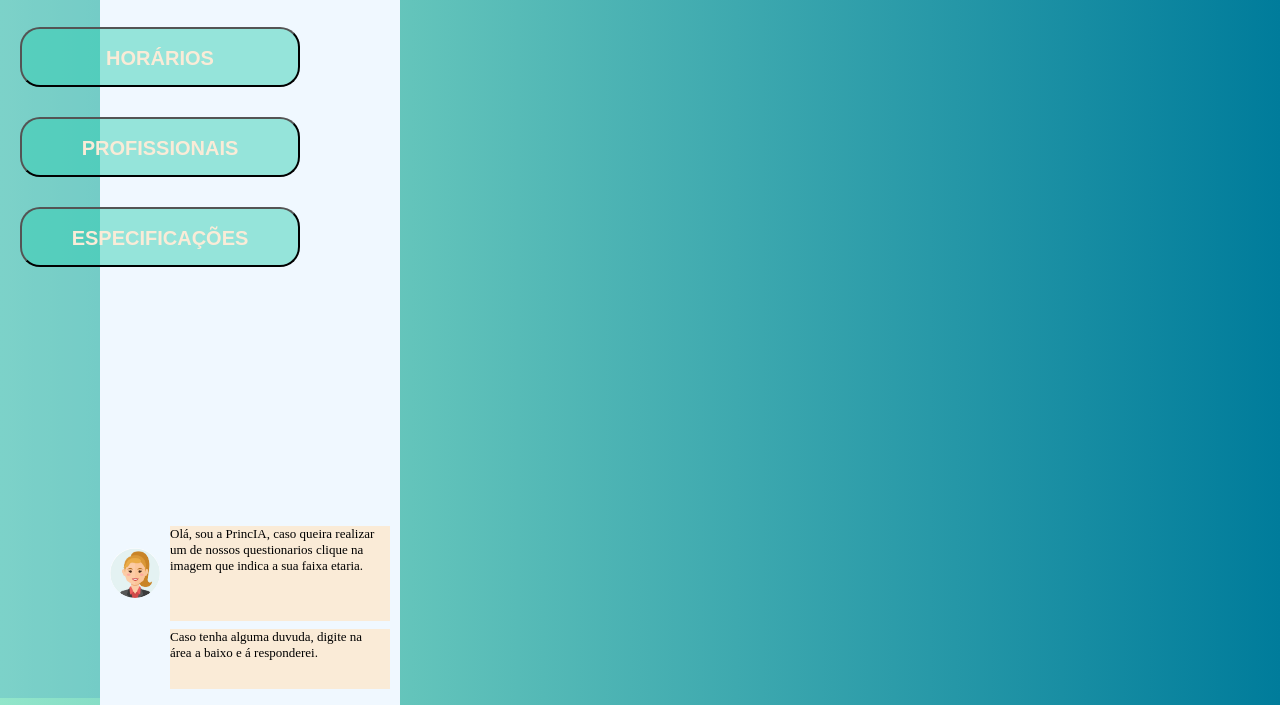
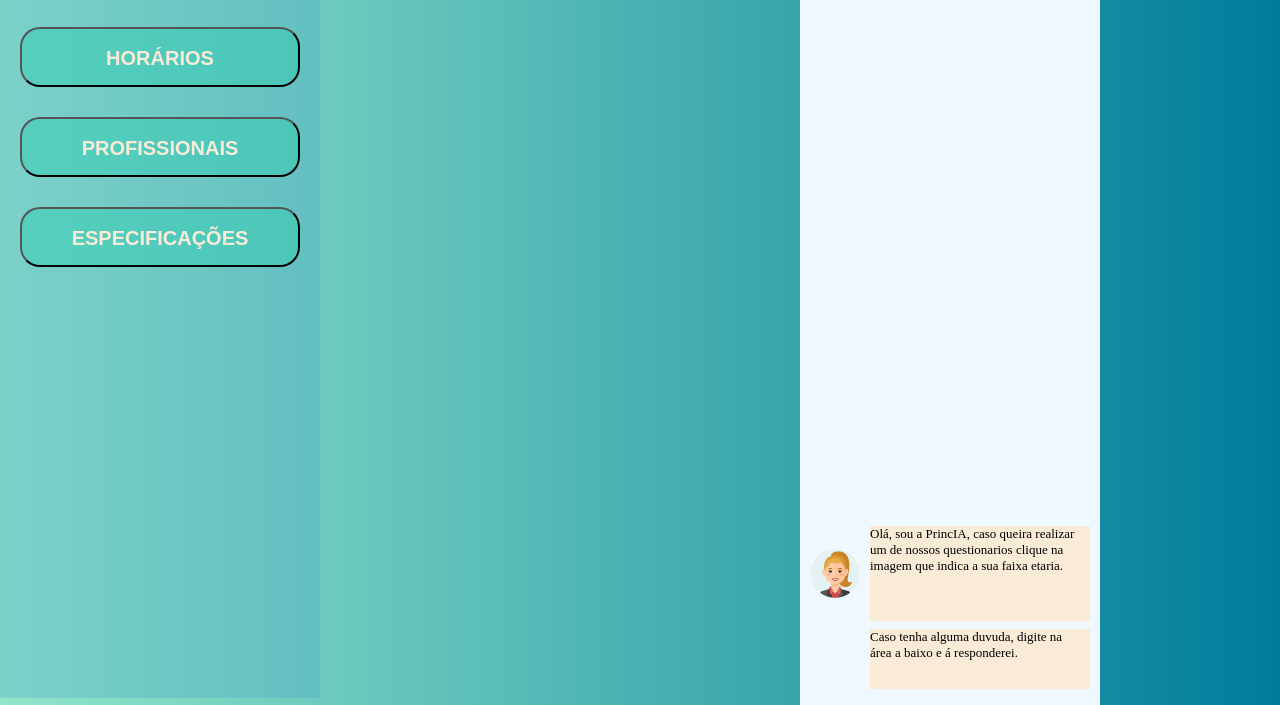
Before and after one commit to fkewton/DgMental, a plain HTML site: page index.html in a window 1280 px wide. Shown: the part 212-917 px from the top of the page. Drawn offline with Linux system fonts and the light colour scheme.

Commit message:
Update style_1.css

```diff
--- a/style_1.css
+++ b/style_1.css
@@ -98,7 +98,7 @@ button {
     width : 300px;
     background-color: aliceblue;
     margin-top:-850px;
-    margin-left: 100px;
+    margin-left: 800px;
     border-radius: 30px;
 }
 #inter {
```
